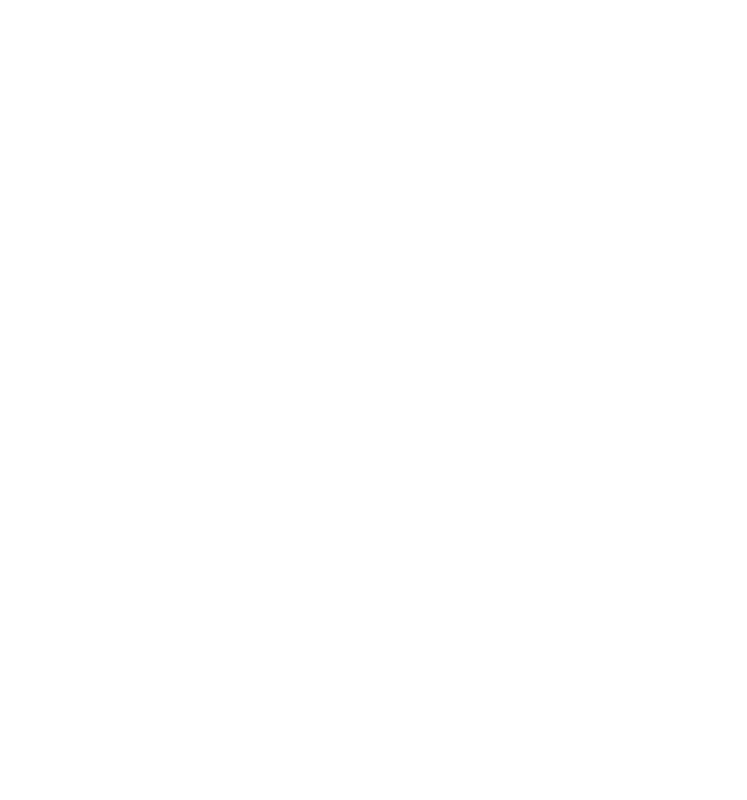
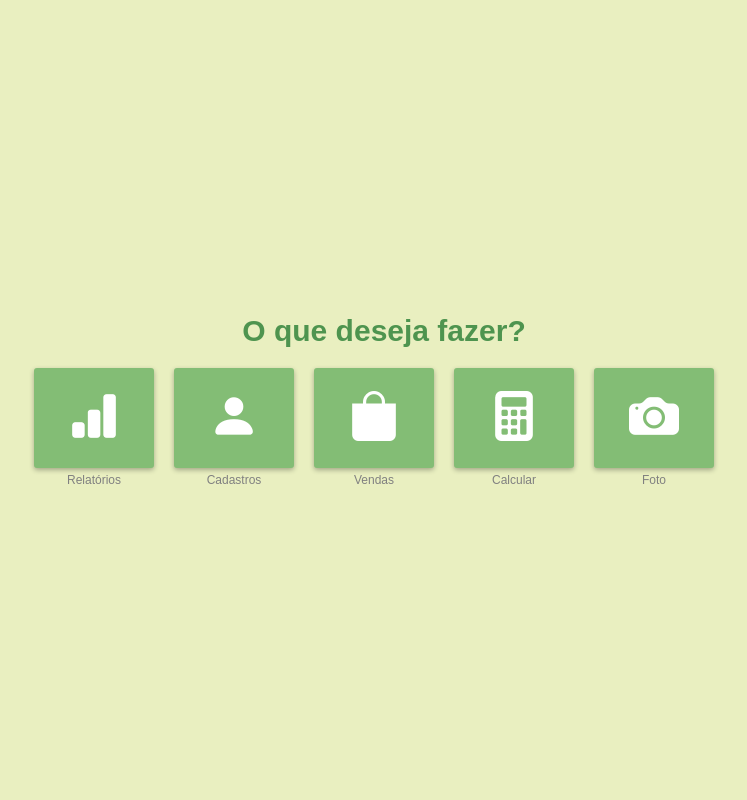
Before and after one commit to LuizReis-dev/reciclamais-rio, a PHP site: page /pages/index.html in a window 1280 px wide. Before the commit the part shown is empty. Shown: the whole page, without its empty margins (256-1003 px from the left). Run offline with PHP 8.4, Linux system fonts and the light colour scheme.

Commit message:
criando pagina de seleção de ações

```diff
--- a/ReciclaMais/php/css/index.css
+++ b/ReciclaMais/php/css/index.css
@@ -3,3 +3,52 @@
     margin: 0;
     box-sizing: border-box;
 }
+.conteudo {
+    width: 100vw;
+    height: 100vh;
+    display: flex;
+    flex-direction: column;
+    align-items: center;
+    justify-content: center;
+    background-color: #E9EFC0;
+}
+.titulo {
+    font-size: 30px;
+    font-family: 'Arial';
+    color: #4E944F;
+}
+.opcoes {
+    margin-top: 20px;
+    display: flex;
+    flex-direction: row;
+}
+.opcao{
+    margin-right: 20px;
+    display: flex;
+    flex-direction: column;
+    align-items: center;
+}
+.logo {
+    display: flex;
+    width: 120px;
+    height: 100px;
+    background-color: #83BD75;
+    border-radius: 3px;
+    box-shadow: 0 2px 5px rgba(0, 0, 0, 0.3);
+    font-size: 50px;
+    color: #fff;
+    align-items: center;
+    justify-content: center;
+    transition: 0.5s;
+}
+.logo:hover{
+    cursor: pointer;
+    box-shadow: 0 5px 10px rgba(0, 0, 0, 0.3);
+
+}
+.descricao{
+    margin-top: 5px;
+    font-family: 'Arial';
+    font-size: 12px;
+    color: grey;
+}
--- a/ReciclaMais/php/pages/index.html
+++ b/ReciclaMais/php/pages/index.html
@@ -1,14 +1,58 @@
 <!DOCTYPE html>
 <html lang="pt-br">
+
 <head>
     <meta charset="UTF-8">
     <meta http-equiv="X-UA-Compatible" content="IE=edge">
     <meta name="viewport" content="width=device-width, initial-scale=1.0">
     <title>ReciclaMais</title>
     <link rel="stylesheet" href="../css/index.css">
-    <link rel="icon" type="image/x-icon" href="../assets/favicon.ico">
+    <link rel="icon" type="image/x-icon" href="../assets/favicon.png">
+    <link rel="stylesheet" href="https://cdn.jsdelivr.net/npm/bootstrap-icons@1.8.2/font/bootstrap-icons.css">
 </head>
+
 <body>
+    <div class="conteudo">
+        <h1 class="titulo">O que deseja fazer?</h1>
+        <div class="opcoes">
+            <div class="opcao">
+                <div class="logo">
+                    <i class="bi bi-bar-chart-fill"></i>
+                </div>
+                <p class="descricao">Relatórios</p>
+
+            </div>
+            <div class="opcao">
+                <div class="logo">
+                    <i class="bi bi-person-fill"></i>
+                </div>
+                <p class="descricao">Cadastros</p>
+
+            </div>
+            <div class="opcao">
+                <div class="logo">
+                    <i class="bi bi-bag-fill"></i>
+                </div>
+                <p class="descricao">Vendas</p>
+
+            </div>
+            <div class="opcao">
+                <div class="logo">
+                    <i class="bi bi-calculator-fill"></i>
+                </div>
+                <p class="descricao">Calcular</p>
+
+            </div>
+            <div class="opcao">
+                <div class="logo">
+                    <i class="bi bi-camera-fill"></i>
+                </div>
+                <p class="descricao">Foto</p>
+            </div>
+
+        </div>
+    </div>
 
 </body>
+
 </html>
```
